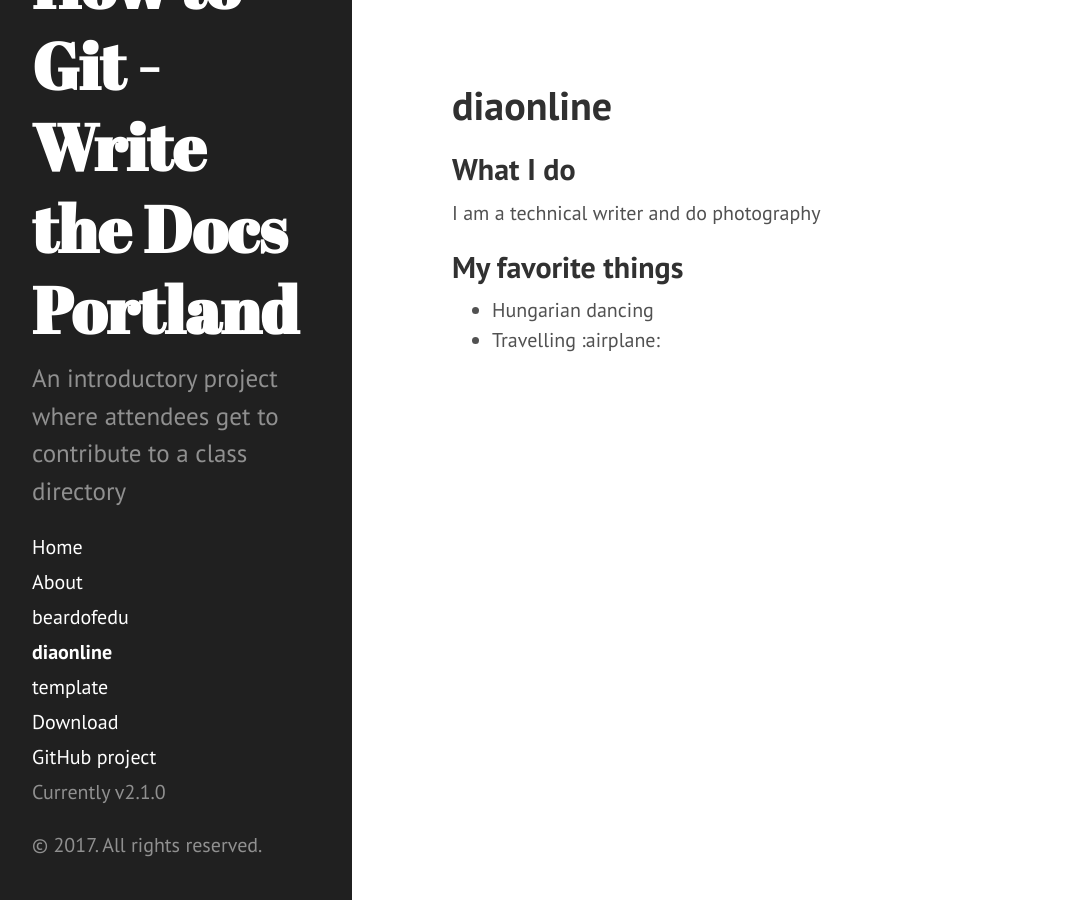
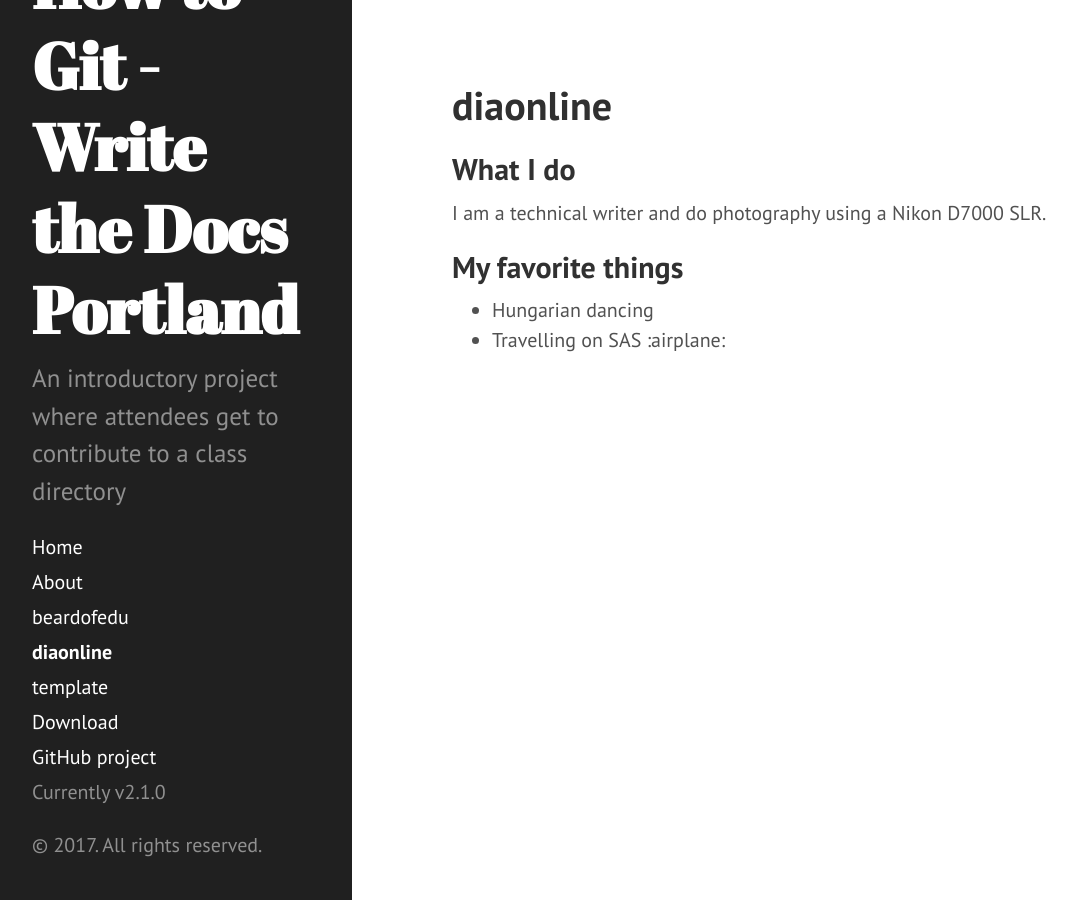
Before and after one commit to githubschool/wtd-hello, a Jekyll site: the page built from diaonline.md, in a window 1280 px wide. Shown: the whole page, without its empty margins (8-1085 px from the left). Built offline with Jekyll 4.4.1, drawn with Linux system fonts in a browser that asks for light colours.

Commit message:
I added requested information

```diff
--- a/diaonline.md
+++ b/diaonline.md
@@ -4,8 +4,8 @@ title: diaonline
 ---
 
 ## What I do
-I am a technical writer and do photography
+I am a technical writer and do photography using a Nikon D7000 SLR.
 
 ## My favorite things
 - Hungarian dancing
-- Travelling :airplane:
+- Travelling on SAS :airplane:
```
